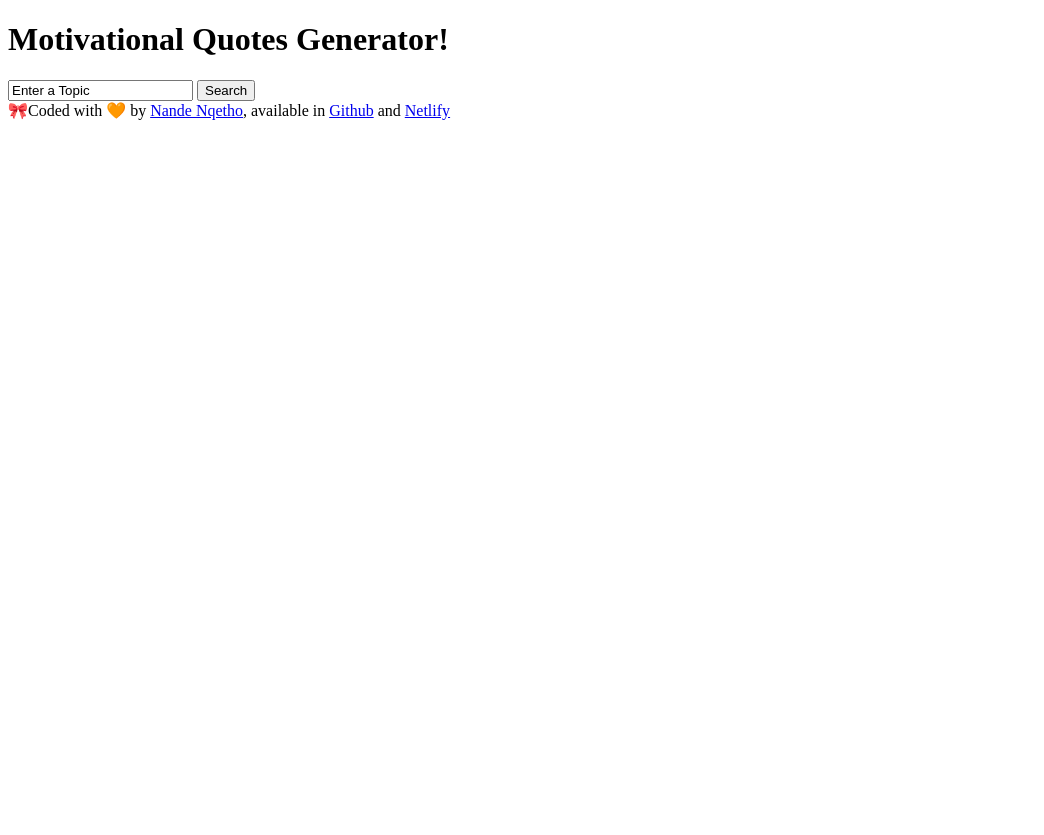
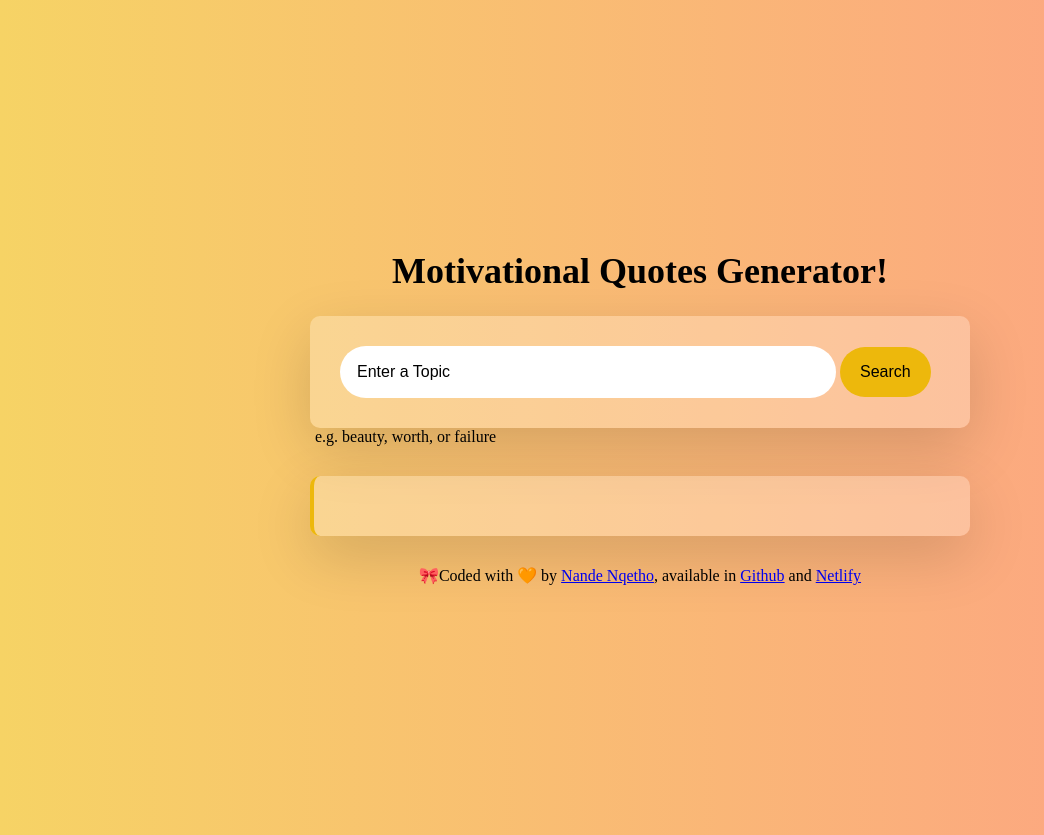
Before and after one commit to Nande929/First-AI-Generator, a plain HTML site: page index.html in a window 1280 px wide. Shown: the whole page, without its empty margins (0-1044 px from the left). Before the commit the page ends 800 px from the top, so only its background shows below. Drawn offline with Linux system fonts and the light colour scheme.

Commit message:
Added Css

```diff
--- a/index.html
+++ b/index.html
@@ -16,10 +16,10 @@
 
             <form action="">
 
-                <input type="text" value="Enter a Topic">
-                <input type="submit" value="Search">
+                <input type="text" value="Enter a Topic" class="search-input">
+                <input type="submit" value="Search" class="submit-input">
             </form>
-
+            <p class="paragraph">e.g. beauty, worth, or failure</p>
             <div class="quotes">
 
 
--- a/styles.css
+++ b/styles.css
@@ -1,4 +1,4 @@
-/* body {
+body {
 
     background: linear-gradient(to right, #f6d365, #fda085);
 }
@@ -6,15 +6,77 @@
 .container {
 
     margin: 250px auto;
-    background-color: rgba(255, 255, 255, 0.25);
     max-width: 660px;
 }
 h1 {
 
     text-align: center;
+    font-size: 36px;
+    font-weight: 800;
+}
+
+form {
+
+    background-color: rgba(255, 255, 255, 0.25);
+    padding: 30px;
+    box-shadow: 0 20px 60px rgba(0, 0, 0, 0.15);
+    border-radius: 10px;
+}
+
+.search-input {
+
+    padding: 16px;
+    width: 77%;
+    border-radius: 50px;
+    font-size: 16px;
+    border: 1px solid transparent;
+    outline: none;
+
+}
+.search-input:focus {
+
+    border: 1px solid #e6b800;
+}
+
+.submit-input {
+
+    padding: 16px 20px;
+    border-radius: 50px;
+    font-size: 16px;
+    border: none;
+    background: #edb80c;
+    transition: all 0.15s;
+    cursor: pointer;
+}
+
+.submit-input:hover {
+
+    opacity: 0.8;
+}
+.submit-input:active {
+
+    transform: scale(0.9);
+}
+
+.paragraph {
+
+    margin: 0;
+    padding-left: 5px;
+}
+
+.quotes {
+
+    background-color: rgba(255, 255, 255, 0.25);
+    padding: 30px;
+    border-left: 4px solid #edb80c;
+    font-size: 20px;
+    border-radius: 10px;
+    box-shadow: 0 20px 60px rgba(0, 0, 0, 0.15);
+    margin: 30px 0;
+
 }
 
 footer {
 
     text-align: center;
-} */
+}
```
